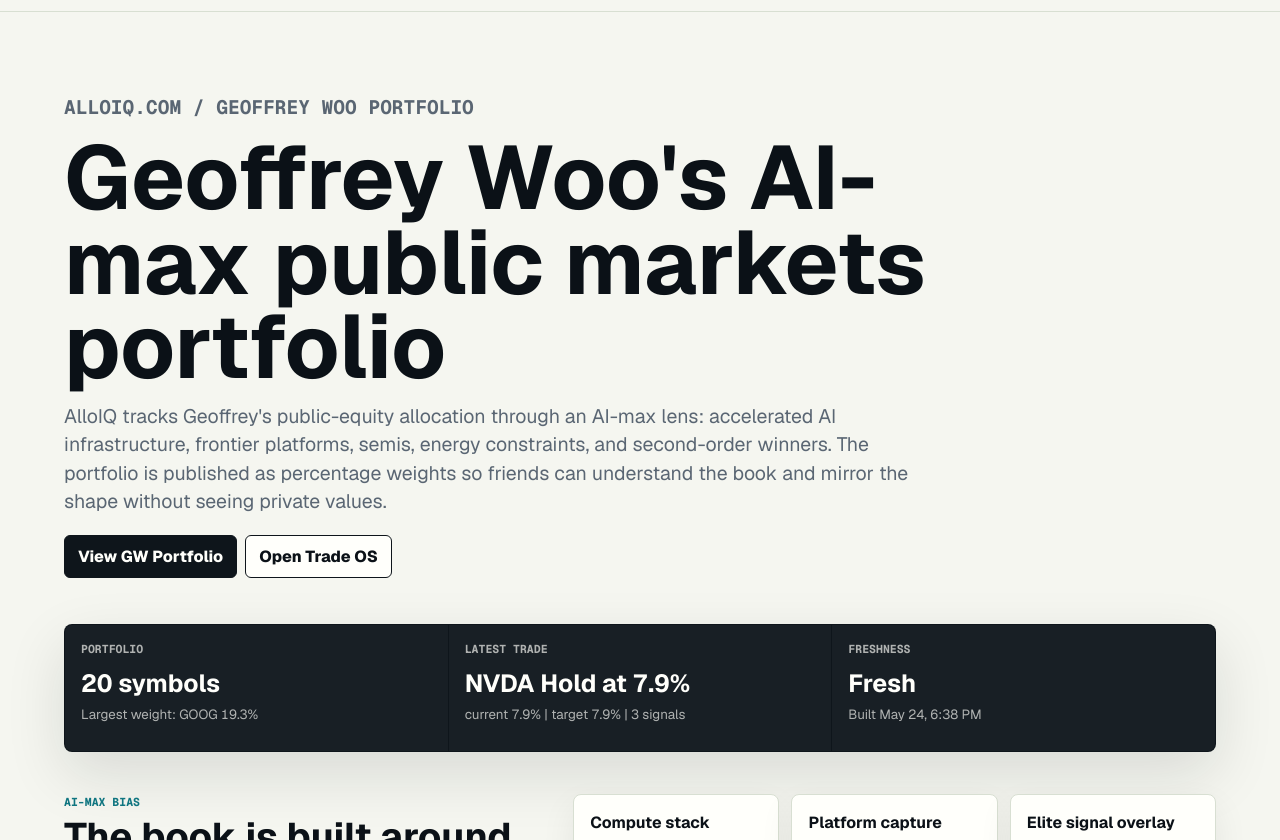
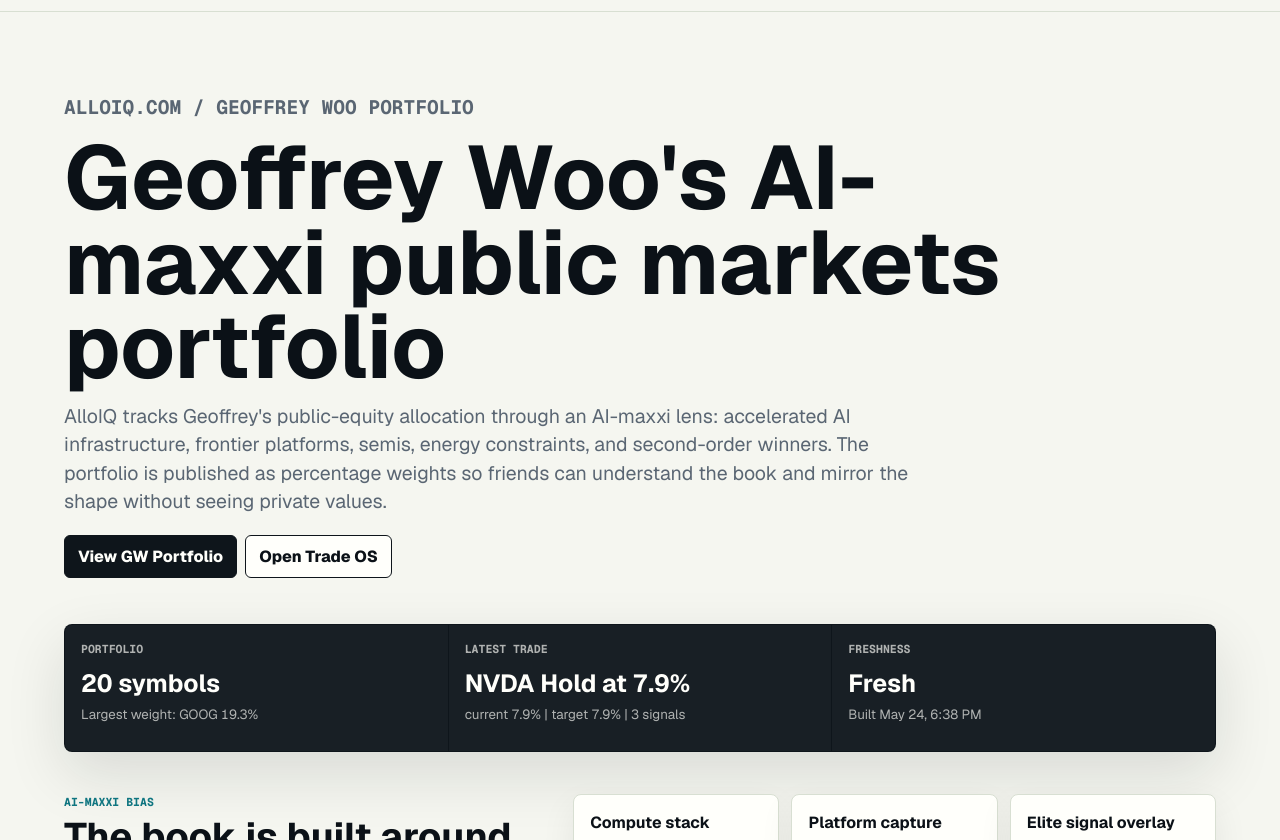
Before and after one commit to geoffreywoo/alloiq, a website: page web/index.html in a window 1280 px wide. Shown: the part 60-900 px from the top of the page. Drawn offline with nearby package versions, Linux system fonts and the light colour scheme.

Commit message:
Use AI-maxxi public portfolio copy

```diff
--- a/web/index.html
+++ b/web/index.html
@@ -6,7 +6,7 @@
     <meta name="theme-color" content="#0e151b">
     <meta
       name="description"
-      content="Geoffrey Woo's AI-max public markets portfolio, shown as public percentage weights with daily AI markets trade signals."
+      content="Geoffrey Woo's AI-maxxi public markets portfolio, shown as public percentage weights with daily AI markets trade signals."
     >
     <title>AlloIQ | Geoffrey Woo AI-Max Portfolio</title>
     <link rel="icon" href="/favicon.svg" type="image/svg+xml">
@@ -41,9 +41,9 @@
       <main class="home-page">
         <section class="home-hero">
           <p class="eyebrow">alloiq.com / geoffrey woo portfolio</p>
-          <h1>Geoffrey Woo's AI-max public markets portfolio</h1>
+          <h1>Geoffrey Woo's AI-maxxi public markets portfolio</h1>
           <p>
-            AlloIQ tracks Geoffrey's public-equity allocation through an AI-max lens:
+            AlloIQ tracks Geoffrey's public-equity allocation through an AI-maxxi lens:
             accelerated AI infrastructure, frontier platforms, semis, energy constraints,
             and second-order winners. The portfolio is published as percentage weights so
             friends can understand the book and mirror the shape without seeing private values.
@@ -74,7 +74,7 @@
 
         <section class="home-section home-thesis-section">
           <div>
-            <p class="eyebrow">AI-max bias</p>
+            <p class="eyebrow">AI-maxxi bias</p>
             <h2>The book is built around one core assumption: AI acceleration matters more than consensus expects.</h2>
           </div>
           <div class="home-thesis-grid">
```
Also changed, not shown: web/portfolio.html (+1 -1 lines).
